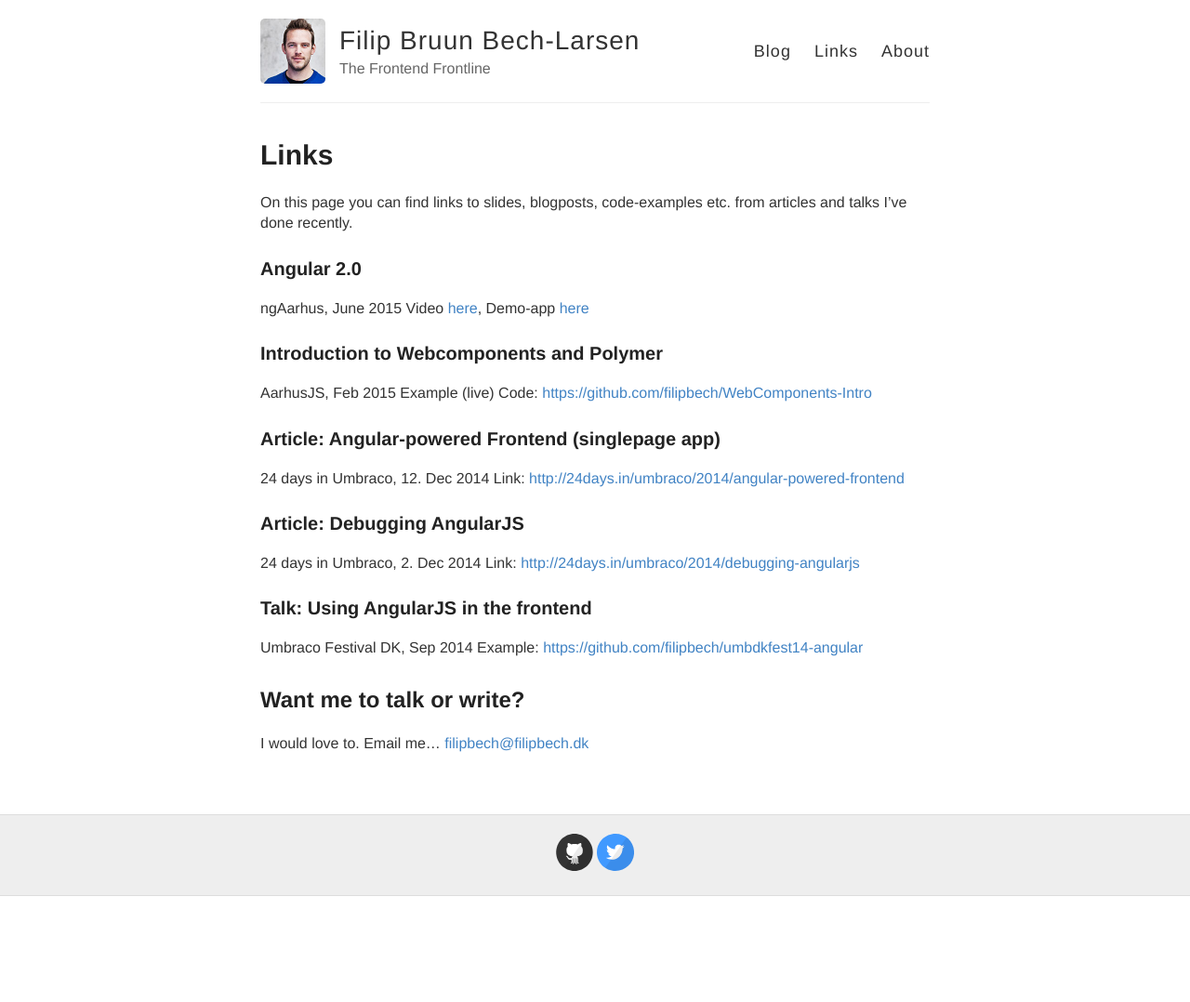
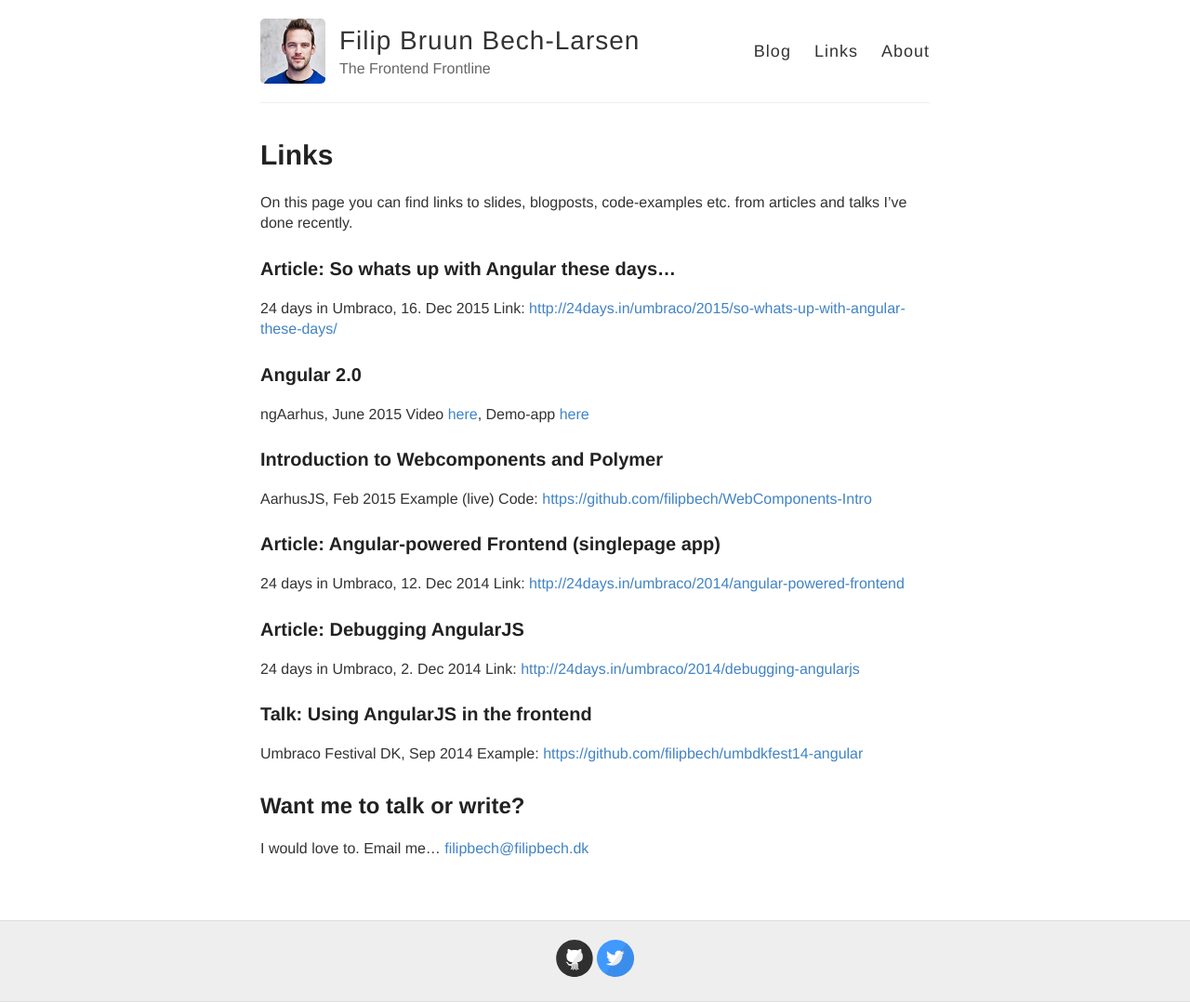
Before and after one commit to filipbech/filipbech.github.io, a Jekyll site: the page built from links.md, in a window 1280 px wide. Shown: the whole page at 93% size. Built offline with Jekyll 4.4.1, drawn with Linux system fonts in a browser that asks for light colours; Markdown is read by kramdown in place of the engine named in the settings; before the commit the page ends 964 px from its top, so only the background shows below that.

Commit message:
Adding 2015-24days article

```diff
--- a/links.md
+++ b/links.md
@@ -5,6 +5,10 @@ permalink: /links/
 ---
 
 On this page you can find links to slides, blogposts, code-examples etc. from articles and talks I've done recently.
+
+###Article: So whats up with Angular these days...
+24 days in Umbraco, 16. Dec 2015
+Link: [http://24days.in/umbraco/2015/so-whats-up-with-angular-these-days/](http://24days.in/umbraco/2015/so-whats-up-with-angular-these-days/)
 
 ###Angular 2.0
 ngAarhus, June 2015
```
